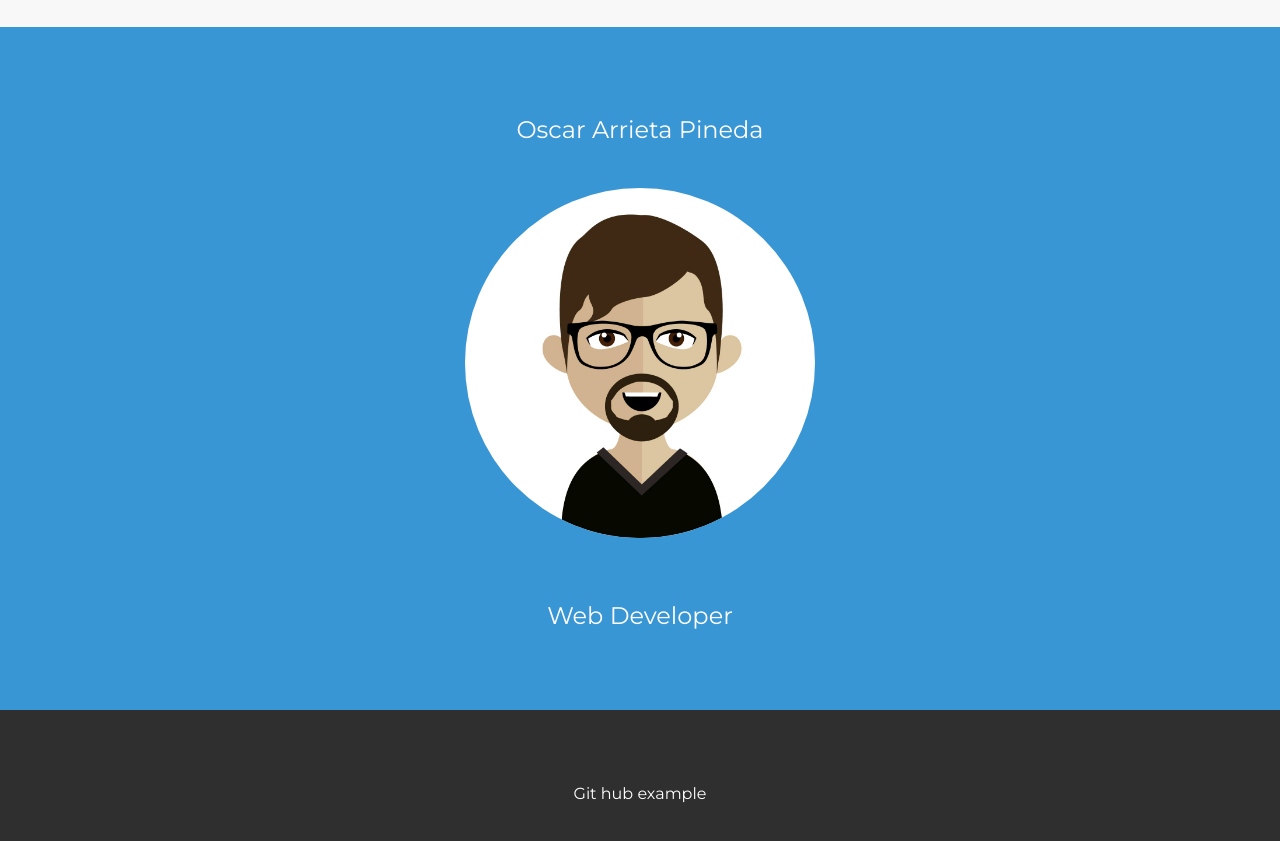
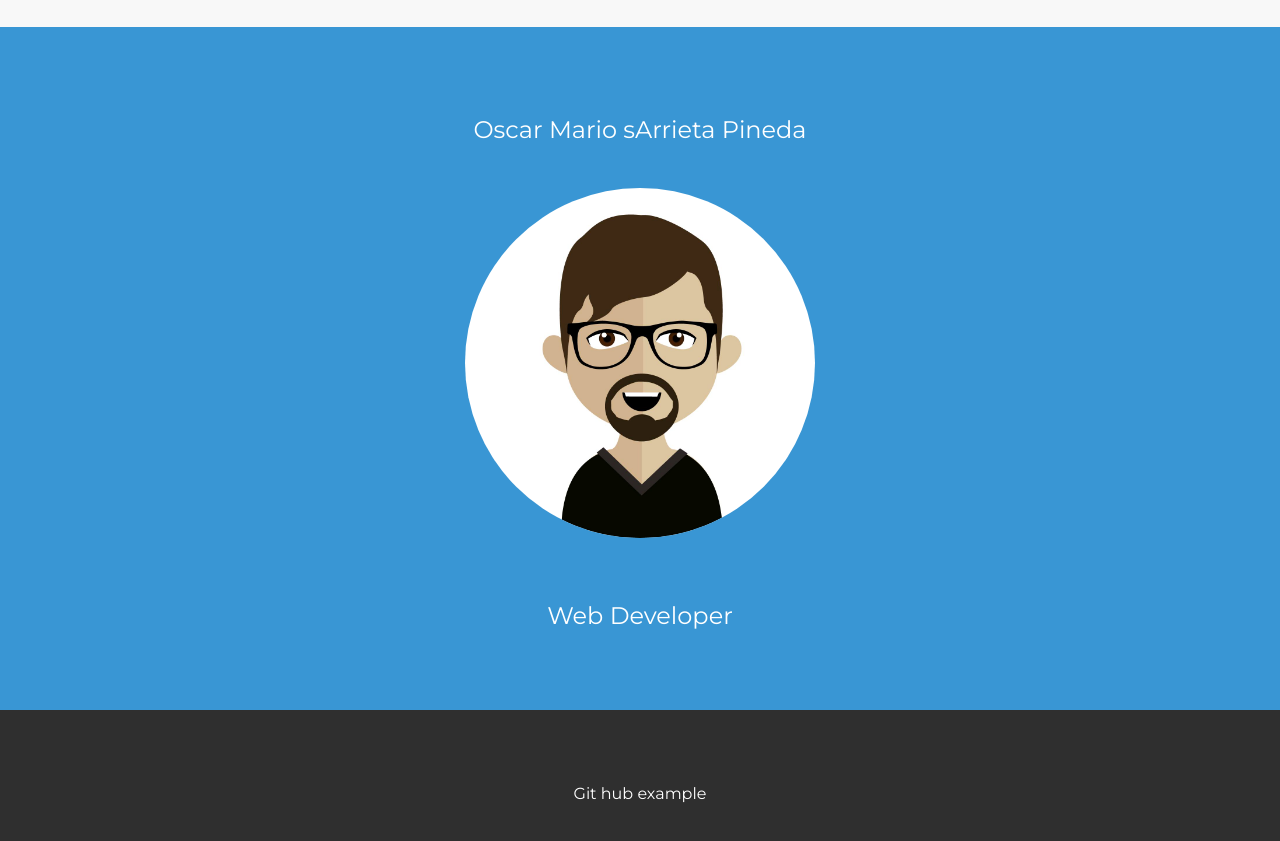
Before and after one commit to oscararrietapineda/Prueba, a plain HTML site: page index.html in a window 1280 px wide. Shown: the part 53-894 px from the top of the page. Drawn offline with nearby package versions, Linux system fonts and the light colour scheme.

Commit message:
Titulo
Primer commit en equipo

```diff
--- a/index.html
+++ b/index.html
@@ -36,7 +36,7 @@
 
 <!-- First Container -->
 <div class="container-fluid bg-1 text-center">
-  <h3 class="margin">Oscar Arrieta Pineda</h3>
+  <h3 class="margin">Oscar Mario sArrieta Pineda</h3>
   <img src="src/img/oscar.jpg" class="img-responsive img-circle margin" style="display:inline" alt="web" width="350" height="350">
   <h3>Web Developer</h3>
 </div>
```
Also changed, not shown: servidor copy.txt (renamed from servidor.txt).
